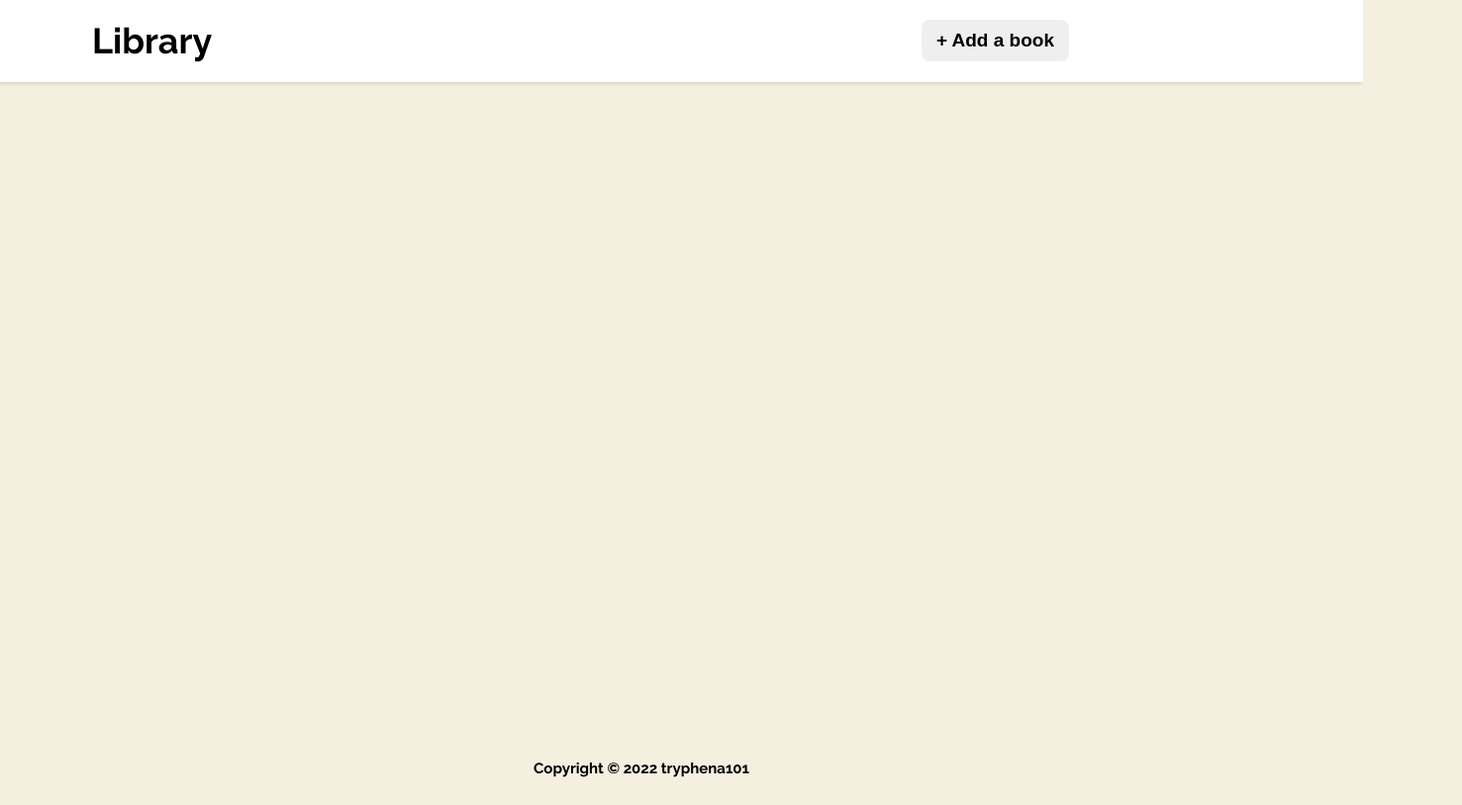
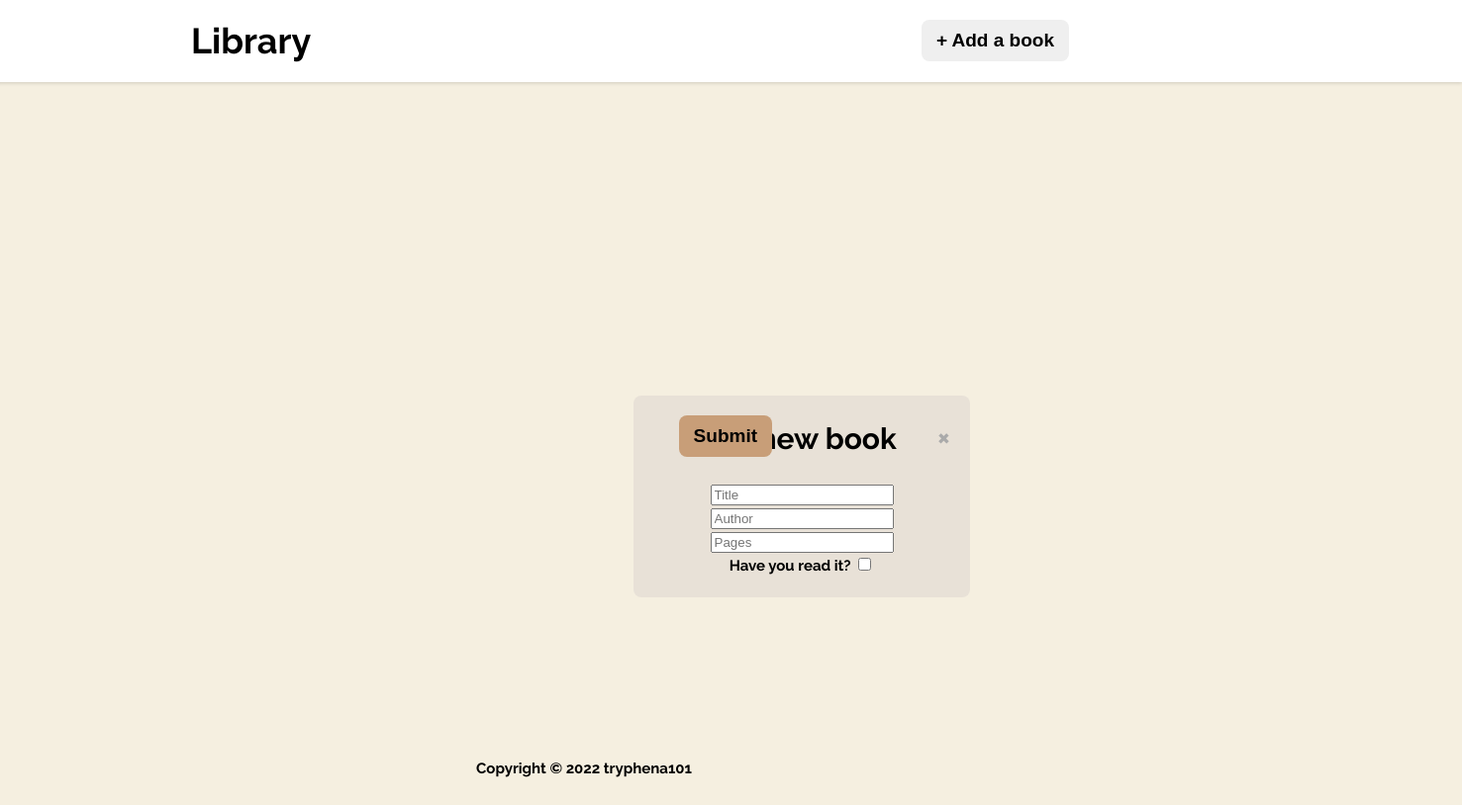
Before and after one commit to tryphena101/library, a plain HTML site: page index.html in a window 1280 px wide. Both pictures are taken after a click on the button "+ Add a book". Shown: the whole page at 99% size, 1477 px wide, since content can reach past the window. Drawn offline with Linux system fonts and the light colour scheme.

Commit message:
added modal feature

```diff
--- a/css/index.css
+++ b/css/index.css
@@ -47,7 +47,7 @@ h1, h2, h3, h4, h5, h6 {
   width: 100%;
   height: 50px;
   padding: 20px;
-  padding-left: 100px;
+  padding-left: 200px;
   margin-right: -15px;
   margin-left: -15px;
   margin-top: -15px;
@@ -63,11 +63,16 @@ h1, h2, h3, h4, h5, h6 {
   font-size: 19px;
   font-weight: 600;
   transition: filter 0.15s ease-in-out;
+  cursor: pointer;
   }
 
   .btn:hover {
   filter: brightness(90%);
 }
+
+  .btn-submit {
+    background-color: #c89e78;
+  }
 
 
   /*Footer*/
@@ -75,6 +80,7 @@ h1, h2, h3, h4, h5, h6 {
   footer {
     position: absolute;
     bottom: 0;
+    right: 50px;
     width: 100%;
     height: 3.5rem;
 }
@@ -83,3 +89,34 @@ h1, h2, h3, h4, h5, h6 {
   text-align: center;
   padding-bottom: 2.5rem;
 }
+
+/*Form*/
+
+.modal {
+  display: none;
+  position: fixed;
+  z-index: 1;
+  top: 50%;
+  left: 50%;
+  width: 300px;
+  padding: 20px;
+  border-radius: 8px;
+  background-color: #e8e1d7;
+  text-align: center;
+  /* transform: translate(-50%, -50%) scale(0);
+  transition: 0.2s ease-in-out; */
+}
+
+.close {
+  color: #aaaaaa;
+  float: right;
+  font-size: 28px;
+  font-weight: bold;
+}
+
+.close:hover,
+.close:focus {
+  color: #000;
+  text-decoration: none;
+  cursor: pointer;
+}
--- a/index.html
+++ b/index.html
@@ -10,6 +10,7 @@
 <link href="https://fonts.googleapis.com/css2?family=Raleway:wght@700&display=swap" rel="stylesheet">
     <link rel="stylesheet" href="css/index.css">
     <link rel="icon" type="image/png" href="images/favicon.png">
+    	<script src="index.js" defer></script>
     </head>
   <body>
     <nav class="site-nav">
@@ -29,6 +30,40 @@
       Copyright © 2022 tryphena101
 		</div>
 	</footer>
-	<script src="index.js"></script>
+  <div class="modal" id ="addBookModal">
+    <form class = "add-book-form" id = "addBookForm">
+      <span class="close">&times;</span>
+      <h4>Add new book</h4>
+      <input
+        class="input"
+        type="text"
+        id="title"
+        placeholder="Title"
+        required maxlength="100"
+        />
+      <input
+      class="input"
+      type="text"
+      id="author"
+      placeholder="Author"
+      required maxlength="100"
+      />
+      <input
+      class="input"
+      type="number"
+      id="pages"
+      placeholder="Pages"
+      required maxlength="10000"
+      />
+      <div class="is-read">
+        <label for="is-read">Have you read it?</label>
+        <input class="checkbok" type="checkbox" id="isRead" />
+      </div>
+      <button class ="btn btn-submit" type="submit">Submit</button>
+      </form>
+    </div>
+
+
+
   </body>
 </html>
--- /dev/null
+++ b/index.js
@@ -0,0 +1,32 @@
+// let myLibrary = [];
+//
+// function Book () {
+// //where the constructor goes
+// }
+//
+// function addBookToLibrary () {
+//
+// }
+
+//Get modal
+const modal = document.getElementById("addBookModal")
+
+//Get button that opens the modal
+const btn = document.getElementById("addBook")
+
+const span = document.getElementsByClassName("close")
+
+//When the user clicks the button, open the modal Form
+btn.onclick = function() {
+  modal.style.display = "block";
+}
+
+span.onclick = function() {
+  modal.style.display = "none";
+}
+
+// window.onclick = function(event) {
+//   if (event.target == modal) {
+//     modal.style.display = "none";
+//   }
+// }
```
